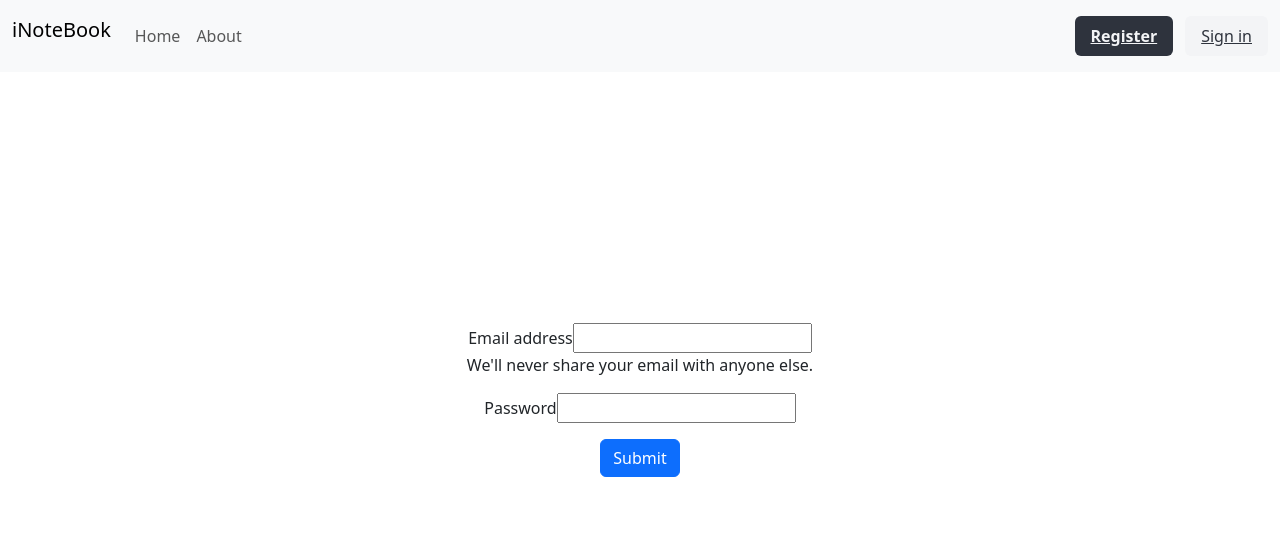
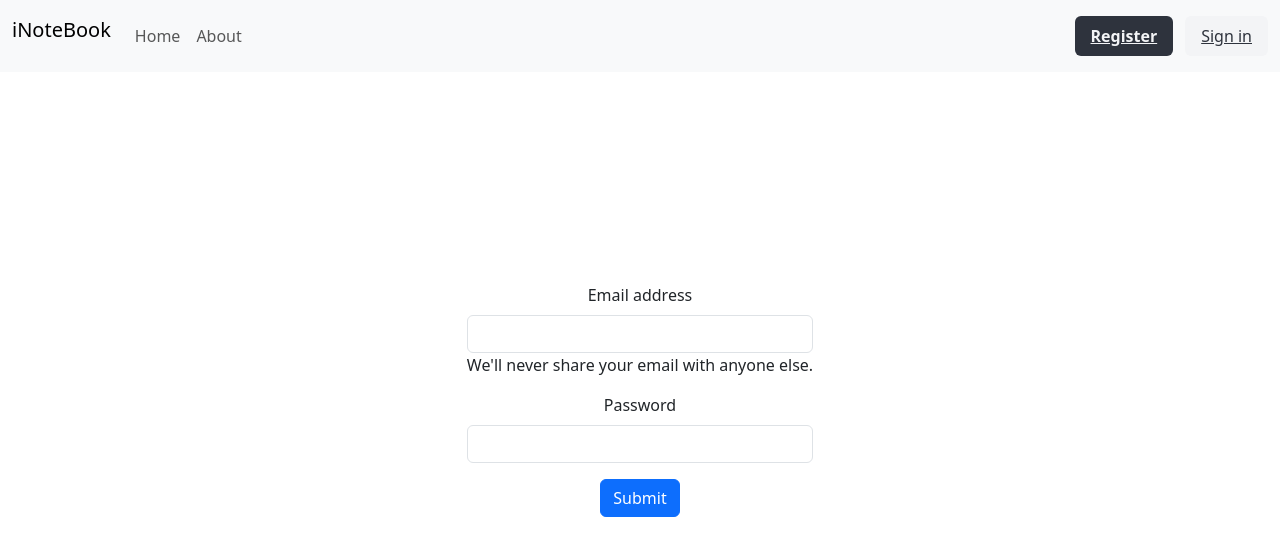
Before and after one commit to Abashansari/iNotebook, a React (Vite) app: page /login in a window 1280 px wide. Shown: the top 556 px of the page. Built offline with nearby package versions, Linux system fonts and the light colour scheme.

Commit message:
Added Login Component to iNotebook/mjnj

```diff
--- a/src/component/Login.jsx
+++ b/src/component/Login.jsx
@@ -1,8 +1,11 @@
 import React, { useState } from 'react'
+import {useNavigate } from 'react-router-dom'
 
 export default function Login() {
 
   const [credentials, setCredentials] = useState({ email:"", password:""})
+
+  let navigate = useNavigate()
 
   const handleSubmit = async (e) => {
 
@@ -15,8 +18,18 @@ export default function Login() {
         },
         body: JSON.stringify({ email: credentials.email, password: credentials.password })
       })
+
       const json = await response.json()
       console.log(json)
+
+      if(json){
+
+        localStorage.setItem("token",json.authtoken)
+        navigate('/')
+      }else{
+        alert("Invalid Credentials")
+      }
+
     } catch (error) {
       console.log({ error: error.message })
     }
@@ -30,13 +43,13 @@ export default function Login() {
     <div>
       <form onSubmit={handleSubmit}>
         <div className="mb-3">
-          <label htmlFor="exampleInputEmail1" className="Form-label">Email address</label>
-          <input type="email" className="Form-control" id="exampleInputEmail1" aria-describedby="emailHelp" name='email' value={credentials.email} onChange={onChange} />
+          <label htmlFor="exampleInputEmail1" className="form-label">Email address</label>
+          <input type="email" className="form-control" id="exampleInputEmail1" aria-describedby="emailHelp" name='email' value={credentials.email} onChange={onChange} />
           <div id="emailHelp" className="htmlForm-text">We'll never share your email with anyone else.</div>
         </div>
         <div className="mb-3">
-          <label htmlFor="exampleInputPassword1" className="Form-label">Password</label>
-          <input type="password" className="Form-control" id="exampleInputPassword1" name='password' value={credentials.password} onChange={onChange} />
+          <label htmlFor="exampleInputPassword1" className="form-label">Password</label>
+          <input type="password" className="form-control" id="exampleInputPassword1" name='password' value={credentials.password} onChange={onChange} />
         </div>
         <button type="submit" className="btn btn-primary" >Submit</button>
       </form>
```
